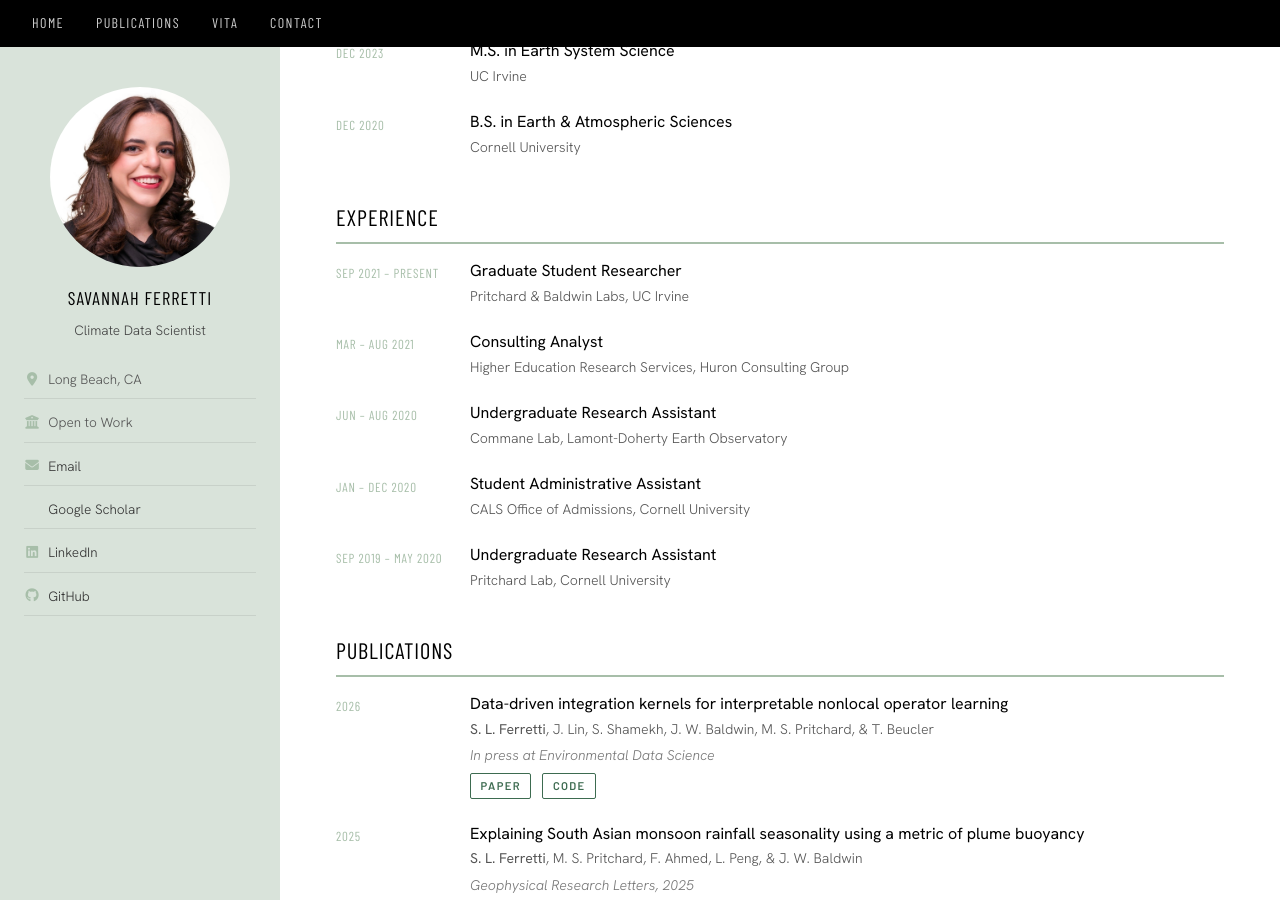
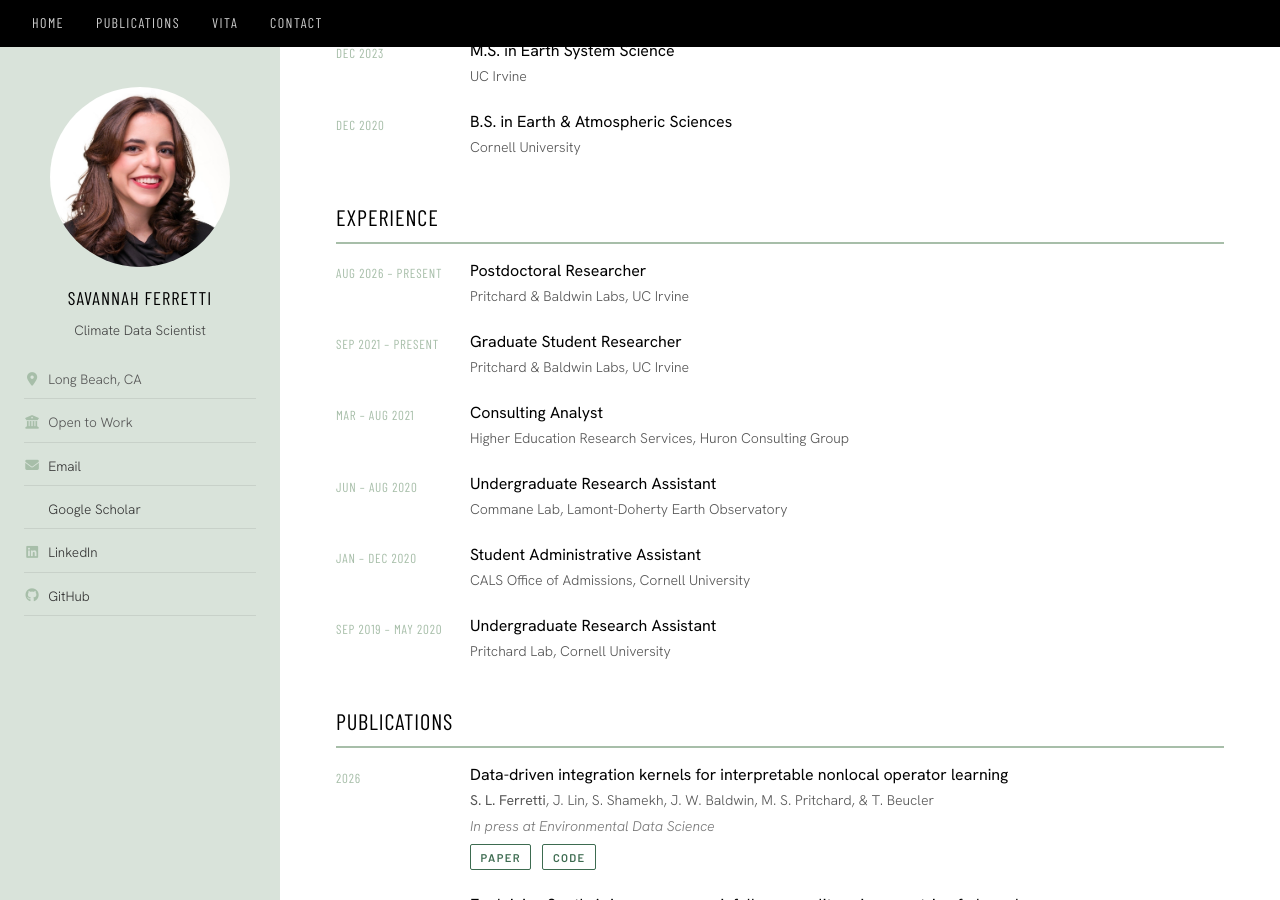
Before and after one commit to savannahferretti/savannahferretti.github.io, a Jekyll site: the page built from pages/vita.md, in a window 1280 px wide and 900 px high, scrolled down 406 px. Built offline with Jekyll 4.4.1, drawn with Linux system fonts in a browser that asks for light colours; a style sheet for code colours, icons or effects is not loaded.

Commit message:
Add Postdoctoral Researcher experience
Added current position as Postdoctoral Researcher at Pritchard & Baldwin Labs.

```diff
--- a/pages/vita.md
+++ b/pages/vita.md
@@ -41,6 +41,14 @@ This is an abbreviated vita. A full, up-to-date CV and a shorter resume are both
 </div>
 
 ## Experience
+
+<div class="cv-entry">
+  <div class="cv-entry__date">Aug 2026 – Present</div>
+  <div class="cv-entry__body">
+    <p class="cv-entry__title">Postdoctoral Researcher</p>
+    <p class="cv-entry__sub">Pritchard & Baldwin Labs, UC Irvine</p>
+  </div>
+</div>
 
 <div class="cv-entry">
   <div class="cv-entry__date">Sep 2021 – Present</div>
```
